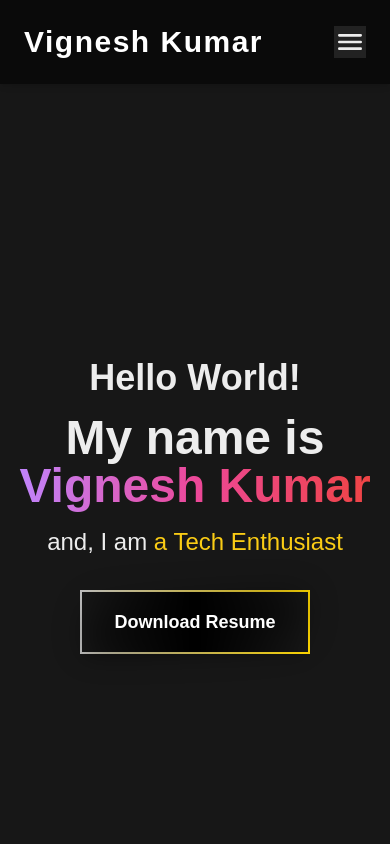
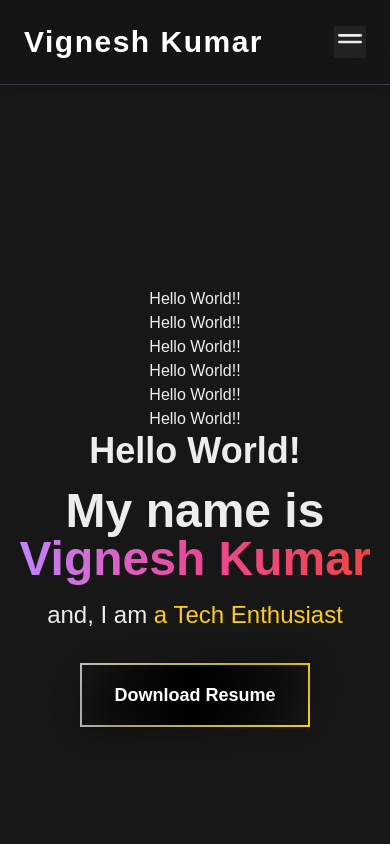
Before and after one commit to VighneshG/my-portfolio, a Next.js app: page / in a window 390 px wide. Shown: the top 844 px of the page. Built offline with nearby package versions, Linux system fonts and the light colour scheme.

Commit message:
updated packages and updated navbar with glossy design and a border

```diff
--- a/src/app/page.tsx
+++ b/src/app/page.tsx
@@ -27,6 +27,14 @@ export default function HomePage() {
   return (
     <Layout>
       <main className="flex flex-col items-center justify-center min-h-screen bg-background text-foreground">
+        <p>Hello World!!</p>
+        <p>Hello World!!</p>
+
+        <p>Hello World!!</p>
+        <p>Hello World!!</p>
+        <p>Hello World!!</p>
+        <p>Hello World!!</p>
+
         {/* Animated Introduction */}
         <div className="text-center">
           {/* "Hello World!" with motion effect */}
--- a/src/components/Navbar.tsx
+++ b/src/components/Navbar.tsx
@@ -10,7 +10,7 @@ const Navbar = () => {
   };
 
   return (
-    <nav className="bg-navbar text-white p-6 sticky top-0 z-50 shadow-md">
+    <nav className="bg-black/5 backdrop-blur-lg border-b border-gray-700/90 text-white p-6 sticky top-0 z-50 shadow-md">
       <div className="container mx-auto flex justify-between items-center">
         {/* Logo */}
         <div className="text-3xl font-extrabold tracking-wider">
@@ -38,7 +38,7 @@ const Navbar = () => {
               <path
                 fillRule="evenodd"
                 clipRule="evenodd"
-                d="M4 6h16a1 1 0 1 1 0 2H4a1 1 0 1 1 0-2zm0 5h16a1 1 0 1 1 0 2H4a1 1 0 1 1 0-2zm0 5h16a1 1 0 1 1 0 2H4a1 1 0 1 1 0-2z"
+                d="M4 6h16a1 1 0 1 1 0 2H4a1 1 0 1 1 0-2zm0 5h16a1 1 0 1 1 0 2H4a1 1 0 1 1 0-2z"
               />
             )}
           </svg>
@@ -95,7 +95,7 @@ const Navbar = () => {
           initial={{ opacity: 0, y: -10 }}
           animate={{ opacity: 1, y: 0 }}
           transition={{ duration: 0.3 }}
-          className="lg:hidden bg-navbar"
+          className="lg:hidden bg-black/50 backdrop-blur-lg"
         >
           <ul className="space-y-4 p-4 text-lg">
             <li>
--- a/src/pages/skills.tsx
+++ b/src/pages/skills.tsx
@@ -47,10 +47,10 @@ export default function SkillsPage() {
   return (
     <>
       <Head>
-        <title>Vignesh Kumar | About</title>
+        <title>Vignesh Kumar | Skills</title>
         <meta
           name="description"
-          content="About Vignesh Kumar - A software engineer with 3+ years of experience."
+          content="Skills page of Vignesh Kumar - A software engineer with 3+ years of experience."
         />
       </Head>
       <Layout>
```
Also changed, not shown: package.json (+8 -8 lines), 1 other file (tests, documents, lock files or other folders).
